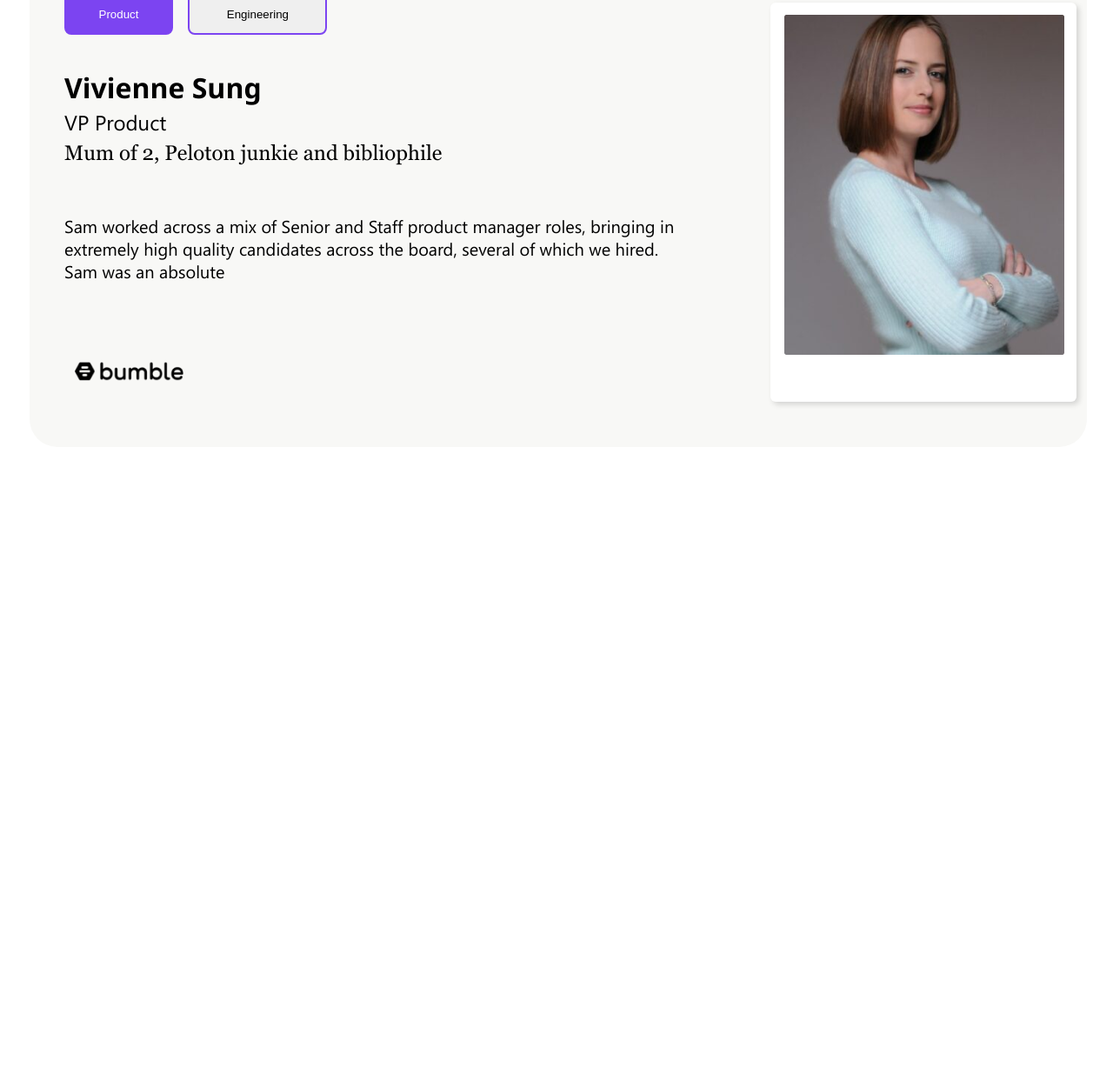
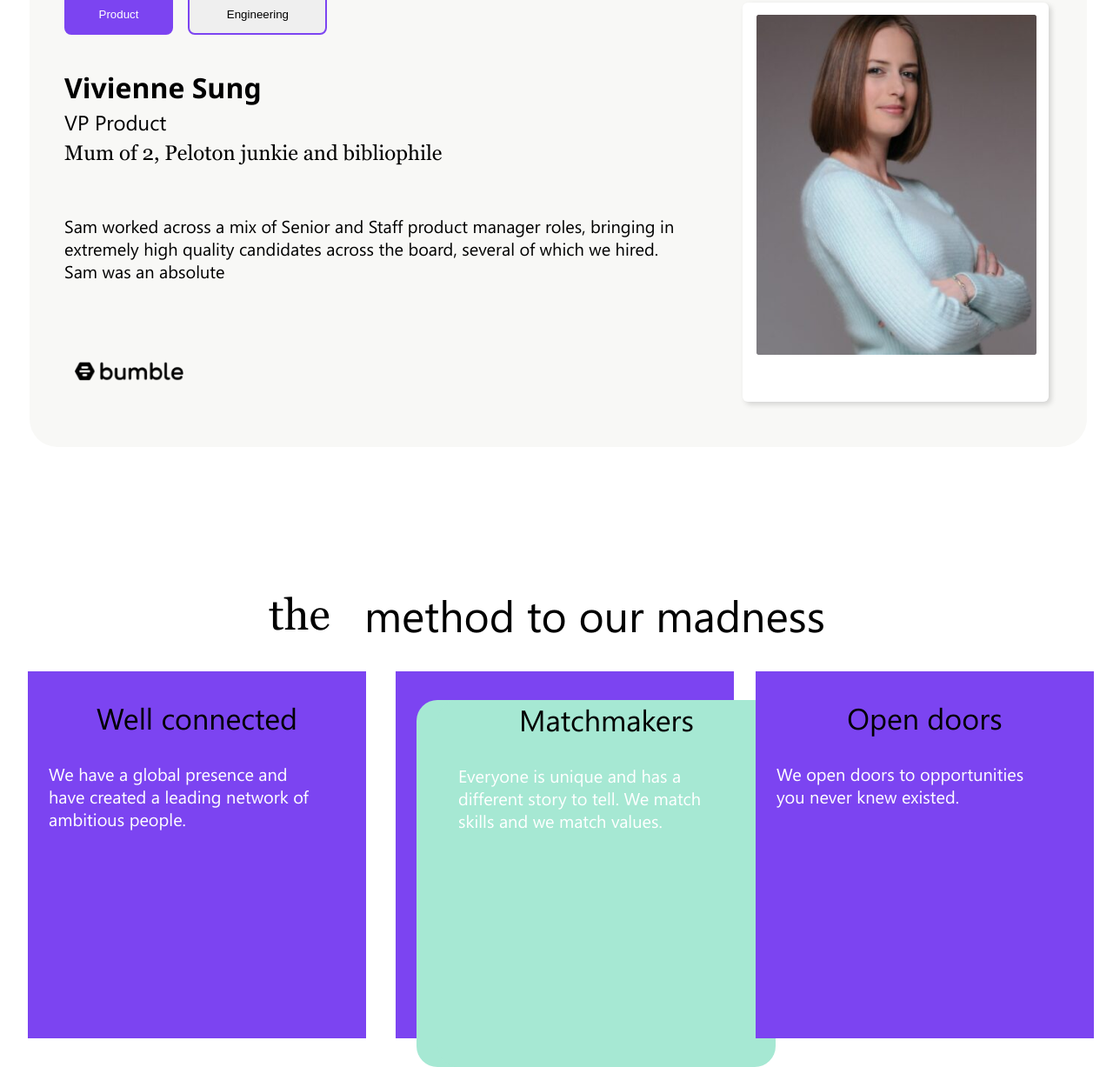
Before and after one commit to MirovaViktoria/maket-Bloom, a website: page index.html in a window 1280 px wide. Shown: the part 2527-3754 px from the top of the page at 87% size. Before the commit the page ends 3041 px from the top, so only its background shows below. Drawn offline with Linux system fonts and the light colour scheme; files whose address does not match are found by name.

Commit message:
add new block

```diff
--- a/index.html
+++ b/index.html
@@ -125,6 +125,13 @@
             <p>giants to build and nurture high-performing</p> -->
         </div>
         <div class="vp__product">
+            <div class="vp__product-image">
+                <img
+                    class="vp__product-photo"
+                    src="./img/vivienne.png"
+                    alt="Здесь должна быть картинка"
+                />
+            </div>
             <button class="vp__product-button">Product</button>
             <button class="vp__product-button-engineering">Engineering</button>
             <h1 class="vp__product-title">Vivienne Sung</h1>
@@ -139,14 +146,43 @@
                     the board, several of which we hired. Sam was an absolute
                 </p>
             </div>
-            <div class="vp__product-image">
-                <img
-                    class="vp__product-photo"
-                    src="./img/vivienne.png"
-                    alt=""
-                />
+
+            <img class="vp__product-company" src="./img/bumble.png" alt="" />
+        </div>
+        <div class="method__items">
+            <div class="method__items-title">
+                <h1 class="method__items-title-one">the</h1>
+                <h1 class="method__items-title-two">method to our madness</h1>
             </div>
-            <img class="vp__product-company" src="./img/bumble.png" alt="" />
+            <div class="method__items-nav">
+                <div class="method__items-nav-text">
+                    <h2 class="method__items-nav-title">Well connected</h2>
+                    <p class="method__items-nav-paragraph">
+                        We have a global presence and have created a leading
+                        network of ambitious people.
+                    </p>
+                </div>
+                <div class="method__items-matchmakers">
+                    <div class="method__items-matchmakers-nav">
+                        <div class="method__items-matchmakers-text">
+                            <h2 class="method__items-matchmakers-title">
+                                Matchmakers
+                            </h2>
+                            <p class="method__items-matchmakers-paragraph">
+                                Everyone is unique and has a different story to
+                                tell. We match skills and we match values.
+                            </p>
+                        </div>
+                    </div>
+                </div>
+
+                <div class="method__items-nav-doors-text">
+                    <h2 class="method__items-nav-doors-title">Open doors</h2>
+                    <p class="method__items-nav-paragraph">
+                        We open doors to opportunities you never knew existed.
+                    </p>
+                </div>
+            </div>
         </div>
         <!-- <script type="text/javascript" src="js/script.js"></script> -->
     </body>
--- /dev/null
+++ b/scss/method_items.scss
@@ -0,0 +1,175 @@
+.method {
+    &__items-title {
+        display: flex;
+        align-items: center;
+        height: 65px;
+        margin-top: 160px;
+    }
+
+    &__items-title-one {
+        width: 89px;
+        margin-left: 300px;
+        font-family: 'Georgia';
+        font-style: normal;
+        font-weight: 400;
+        font-size: 50px;
+        line-height: 65px;
+        text-align: center;
+        color: #000000;
+    }
+
+    &__items-title-two {
+        width: 590px;
+        left: 389px;
+        top: 3290px;
+        font-family: 'Segoe UI';
+        font-style: normal;
+        font-weight: 400;
+        font-size: 50px;
+        line-height: 65px;
+        text-align: center;
+        color: #000000;
+    }
+
+    &__items-nav {
+        display: flex;
+    }
+
+    &__items-nav-text {
+        width: 389px;
+        height: 422px;
+        margin-left: 32px;
+        margin-top: 33px;
+        background: #7c44f1;
+        border-radius: 0px;
+    }
+
+    &__items-nav-title {
+        width: 261px;
+        height: 45px;
+        margin-left: 64px;
+        margin-top: 31px;
+        font-family: 'Segoe UI';
+        font-style: normal;
+        font-weight: 400;
+        font-size: 34px;
+        line-height: 44px;
+        text-align: center;
+        color: #000000;
+    }
+
+    &__items-nav-paragraph {
+        width: 332px;
+        height: 78px;
+        margin-left: 24px;
+        margin-top: 29px;
+        font-family: 'Segoe UI';
+        font-style: normal;
+        font-weight: 400;
+        font-size: 20px;
+        line-height: 26px;
+        color: #ffffff;
+    }
+
+    &__items-matchmakers {
+        width: 389px;
+        height: 422px;
+        margin-left: 34px;
+        margin-top: 33px;
+        background: #7c44f1;
+        border-radius: 0px;
+    }
+    &__items-matchmakers-nav {
+        width: 389px;
+        height: 422px;
+        margin-left: 24px;
+        margin-top: 33px;
+        background: #a6e8d3;
+        border-radius: 24px;
+    }
+    &__items-matchmakers-text {
+        width: 389px;
+        height: 422px;
+        margin-left: 24px;
+        margin-top: 33px;
+        background: #a6e8d3;
+        border-radius: 24px;
+    }
+
+    &__items-matchmakers-title {
+        width: 233px;
+        height: 45px;
+        margin-left: 78px;
+        margin-top: 31px;
+        font-family: 'Segoe UI';
+        font-style: normal;
+        font-weight: 400;
+        font-size: 34px;
+        line-height: 44px;
+        text-align: center;
+        color: #000000;
+    }
+
+    &__items-matchmakers-paragraph {
+        width: 309px;
+        height: 78px;
+        margin-left: 24px;
+        margin-top: 29px;
+        font-family: 'Segoe UI';
+        font-style: normal;
+        font-weight: 400;
+        font-size: 20px;
+        line-height: 26px;
+        color: #ffffff;
+    }
+
+    &__items-nav-doors-text {
+        width: 389px;
+        height: 422px;
+        margin-left: 25px;
+        margin-top: 33px;
+        background: #7c44f1;
+    }
+
+    &__items-nav-doors-title {
+        width: 197px;
+        height: 45px;
+        margin-left: 96px;
+        margin-top: 31px;
+        font-family: 'Segoe UI';
+        font-style: normal;
+        font-weight: 400;
+        font-size: 34px;
+        line-height: 44px;
+        text-align: center;
+        color: #000000;
+    }
+    &__items-nav-paragraph {
+        width: 312px;
+        height: 52px;
+        margin-left: 24px;
+        margin-top: 29px;
+        font-family: 'Segoe UI';
+        font-style: normal;
+        font-weight: 400;
+        font-size: 20px;
+        line-height: 26px;
+        color: #ffffff;
+    }
+}
+// .method {
+//     &__items-matchmakers {
+//     }
+
+//     &__items-matchmakers-nav {
+//     }
+
+//     &__items-matchmakers-text {
+//     }
+
+//     &__items-matchmakers-title {
+//     }
+
+//     &__items-matchmakers-paragraph {
+//     }
+// }
--- a/scss/style.scss
+++ b/scss/style.scss
@@ -14,3 +14,4 @@ body {
 @import url(support_bloom.css);
 @import url(vp_product.css);
 @import url(animation_for_files.css);
+@import url(method_items.css);
--- a/scss/vp_product.scss
+++ b/scss/vp_product.scss
@@ -1,5 +1,4 @@
 .vp {
-    position: absolute;
     &__product {
         width: 1216px;
         height: 562px;
@@ -7,7 +6,6 @@
         margin-top: 101px;
         background: #f8f8f6;
         border-radius: 32px;
-        position: absolute;
     }
 
     &__product-button {
@@ -79,22 +77,21 @@
     }
 
     &__product-image {
-        position: absolute;
+        float: right;
         width: 352px;
         height: 459px;
-        left: 852px;
-        top: 51px;
+        margin-top: 51px;
+        margin-right: 44px;
         background: #ffffff;
         box-shadow: 3px 3px 5.88px rgba(0, 0, 0, 0.15);
         border-radius: 6px;
     }
 
     &__product-photo {
-        position: absolute;
         width: 322px;
         height: 391px;
-        left: 16px;
-        top: 14px;
+        margin-left: 16px;
+        margin-top: 14px;
         border-radius: 2px;
     }
 
```
Also changed, not shown: css/method_items.css (added), css/style.css, css/vp_product.css, 3 other files.
